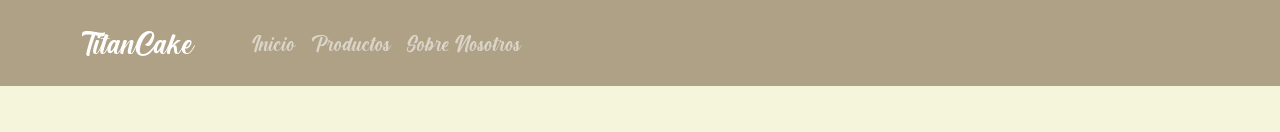
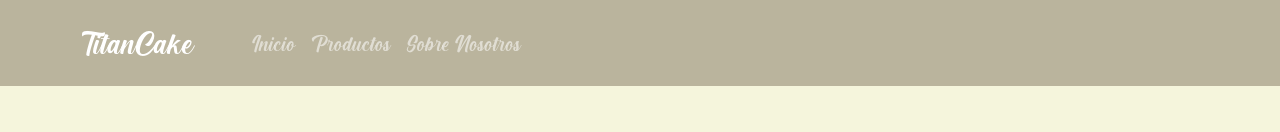
Before and after one commit to Gerard-Gon/TitanCakeNode, a React (Vite) app: page / in a window 1280 px wide. Shown: the top 132 px of the page. Built offline with nearby package versions, Linux system fonts and the light colour scheme.

Commit message:
Cambio denuevo barra navbar

```diff
--- a/src/styles/organisms/navbar.css
+++ b/src/styles/organisms/navbar.css
@@ -6,5 +6,5 @@
 
 
 .barra {
-    background-color: rgba(73, 39, 8, 0.411) !important;
+    background-color: rgba(39, 20, 1, 0.288) !important;
 }
```
